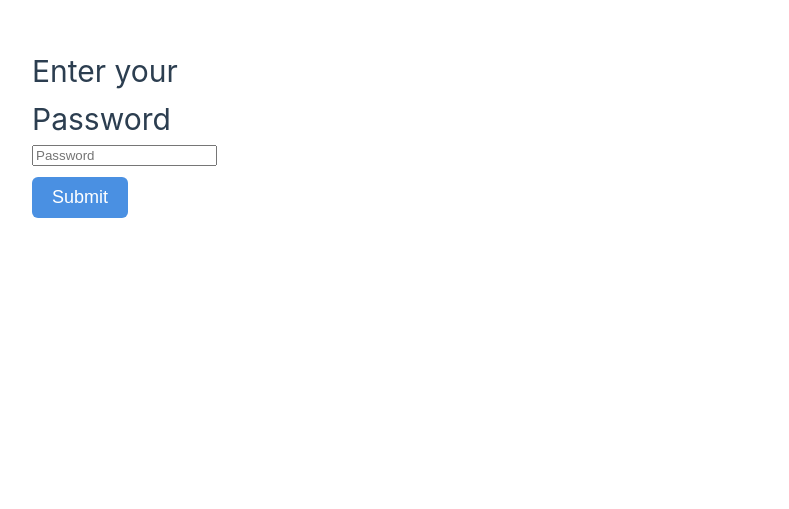
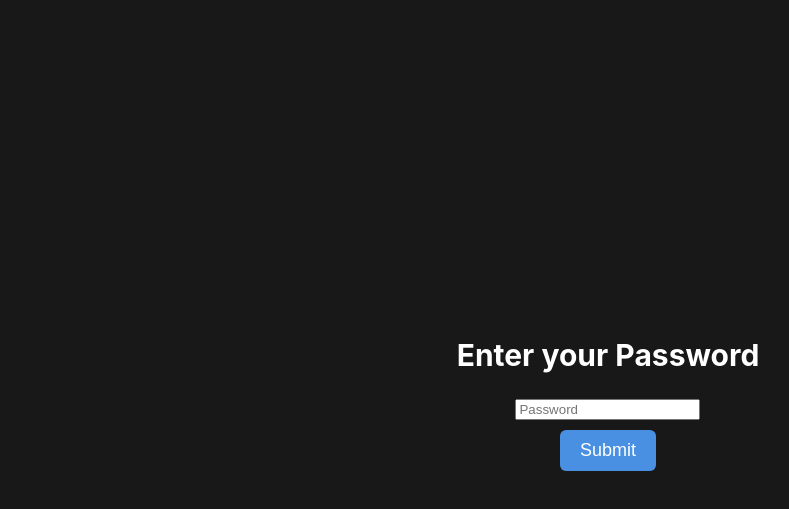
Before and after one commit to RGamz/frog, a Vue app: page /#/passwordPrompt in a window 1280 px wide. Shown: the part 263-772 px from the top of the page, without its empty margins (32-821 px from the left). Built offline with nearby package versions, Linux system fonts and the light colour scheme.

Commit message:
base functionality

```diff
--- a/src/renderer/App.vue
+++ b/src/renderer/App.vue
@@ -8,13 +8,3 @@
 <script setup>
 // No special logic needed here unless you want global states or operations.
 </script>
-
-<style>
-/* Optional global styles */
-body {
-  margin: 0;
-  font-family: Avenir, Helvetica, Arial, sans-serif;
-  height: 100%;
-  overflow: hidden;
-}
-</style>
--- a/src/renderer/assets/base.css
+++ b/src/renderer/assets/base.css
@@ -23,20 +23,20 @@
 
 /* semantic color variables for this project */
 :root {
-  --color-background: var(--vt-c-white);
-  --color-background-soft: var(--vt-c-white-soft);
-  --color-background-mute: var(--vt-c-white-mute);
+  --color-background: var(--vt-c-black);
+  --color-background-soft: var(--vt-c-black-soft);
+  --color-background-mute: var(--vt-c-black-mute);
 
-  --color-border: var(--vt-c-divider-light-2);
-  --color-border-hover: var(--vt-c-divider-light-1);
+  --color-border: var(--vt-c-divider-dark-2);
+  --color-border-hover: var(--vt-c-divider-dark-1);
 
   --color-heading: var(--vt-c-text-light-1);
-  --color-text: var(--vt-c-text-light-1);
+  --color-text: var(--vt-c-white);
 
   --section-gap: 160px;
 }
 
-@media (prefers-color-scheme: white) {
+@media (prefers-color-scheme: black) {
   :root {
     --color-background: var(--vt-c-black);
     --color-background-soft: var(--vt-c-black-soft);
@@ -46,16 +46,8 @@
     --color-border-hover: var(--vt-c-divider-dark-1);
 
     --color-heading: var(--vt-c-text-dark-1);
-    --color-text: var(--vt-c-text-dark-2);
+    --color-text: var(--vt-c-white);
   }
-}
-
-*,
-*::before,
-*::after {
-  box-sizing: border-box;
-  margin: 0;
-  font-weight: normal;
 }
 
 body {
--- a/src/renderer/assets/main.css
+++ b/src/renderer/assets/main.css
@@ -8,29 +8,9 @@
   font-weight: normal;
 }
 
-a,
-.green {
-  text-decoration: none;
-  color: hsla(160, 100%, 37%, 1);
-  transition: 0.4s;
-  padding: 3px;
+.background {
+  background-image: "./logo.png";
+  background-repeat: no-repeat;
+  background-attachment: fixed;
+  background-size: cover;
 }
-
-@media (hover: hover) {
-  a:hover {
-    background-color: hsla(160, 100%, 37%, 0.2);
-  }
-}
-
-@media (min-width: 1024px) {
-  body {
-    display: flex;
-    place-items: center;
-  }
-
-  #app {
-    display: grid;
-    grid-template-columns: 1fr 1fr;
-    padding: 0 2rem;
-  }
-}
--- a/src/renderer/views/PasswordPrompt.vue
+++ b/src/renderer/views/PasswordPrompt.vue
@@ -8,20 +8,35 @@
 </template>
 
 <script setup>
-import { ref } from 'vue'
-import { useRouter } from 'vue-router'
-import SubmitButton from '../components/SubmitButton.vue'
+import { ref } from "vue";
+import { useRouter } from "vue-router";
+import SubmitButton from "../components/SubmitButton.vue";
 
-const password = ref('')
-const error = ref('')
-const router = useRouter()
+const password = ref("");
+const error = ref("");
+const router = useRouter();
 
 async function login() {
-  const valid = await window.api.verifyPassword(password.value)
+  const valid = await window.api.verifyPassword(password.value);
   if (valid) {
-    router.push('/textEditor?pw=' + encodeURIComponent(password.value))
+    router.push("/textEditor?pw=" + encodeURIComponent(password.value));
   } else {
-    error.value = 'Invalid password'
+    error.value = "Invalid password";
   }
 }
 </script>
+
+<style lang="css">
+body {
+  display: flex;
+  flex-direction: column;
+  justify-content: flex-end;
+}
+
+.passwordPromt {
+  display: flex;
+  flex-direction: column;
+  align-items: center;
+  justify-content: flex-end;
+}
+</style>
```
Also changed, not shown: src/renderer/assets/logo.png (added).
